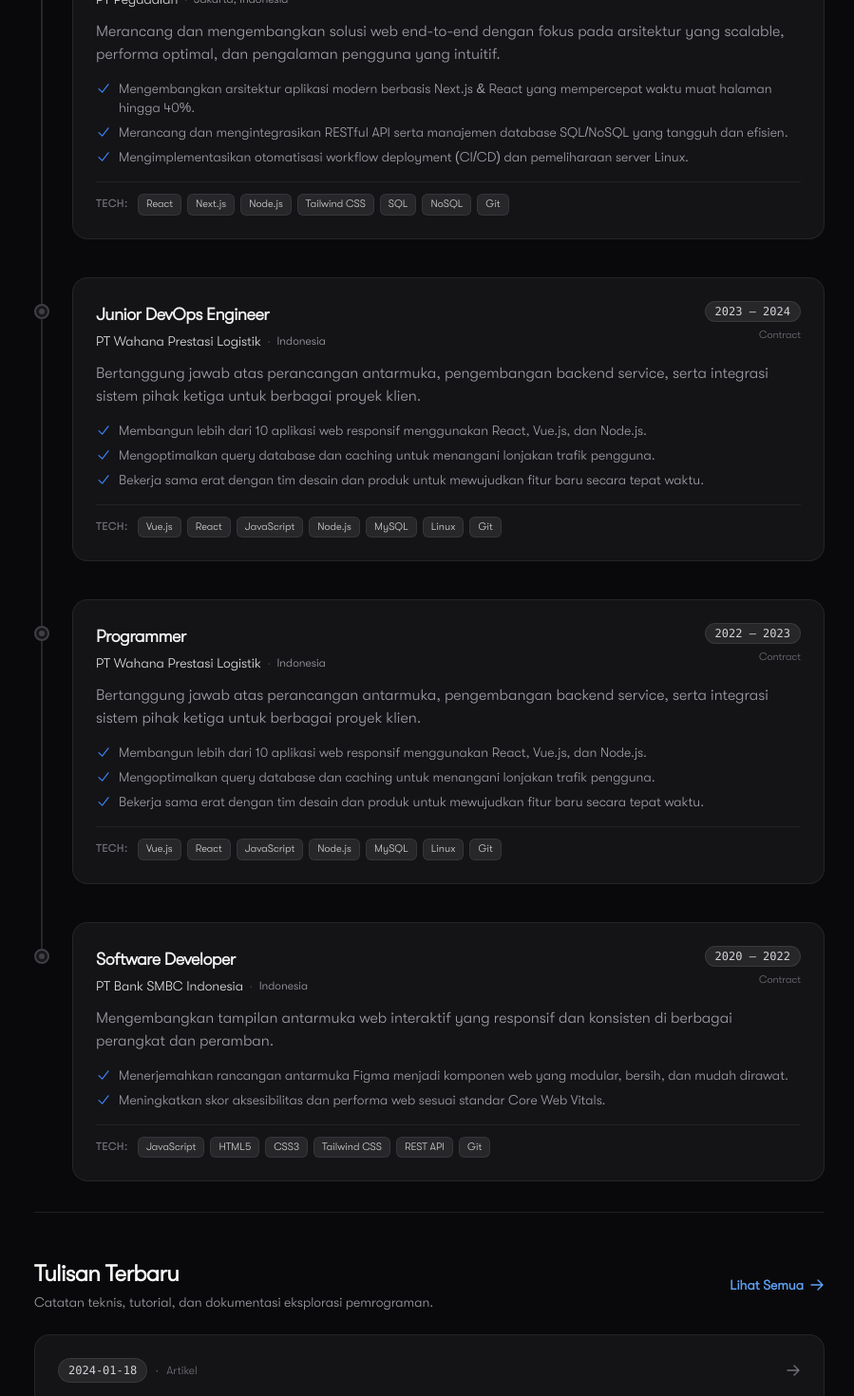
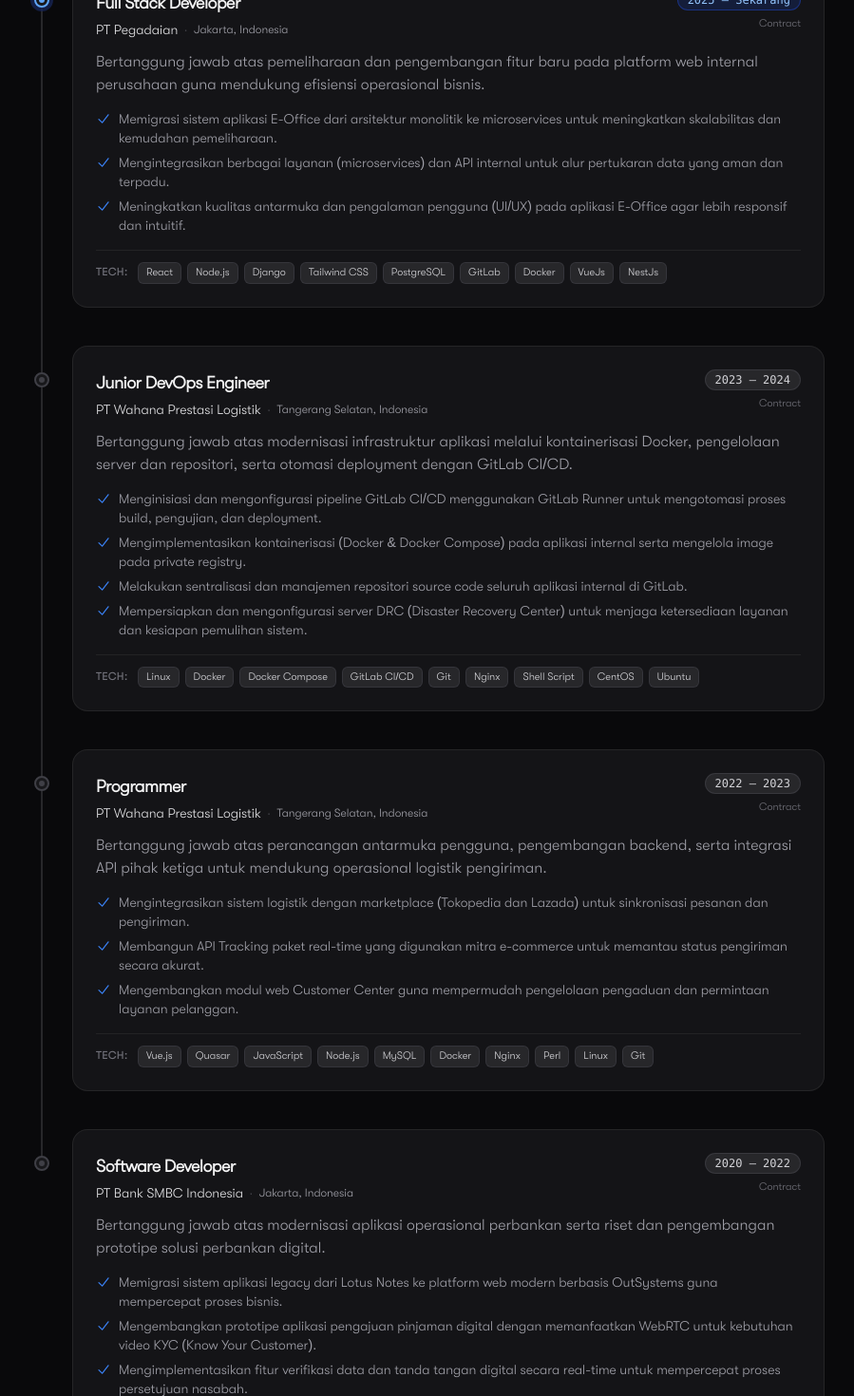
Before and after one commit to aloelsafzi/aloel.dev, a Next.js app: page / in a window 1280 px wide. Shown: the part 920-2390 px from the top of the page at 95% size, without its empty margins (188-1087 px from the left). Built offline with nearby package versions, Linux system fonts and the light colour scheme.

Commit message:
feat: update profile image and enhance skills and experience sections

```diff
--- a/src/app/components/AboutMe.jsx
+++ b/src/app/components/AboutMe.jsx
@@ -7,9 +7,15 @@
   { name: 'Tailwind CSS', category: 'frontend' },
   { name: 'JavaScript', category: 'language' },
   { name: 'Node.js', category: 'backend' },
-  { name: 'SQL', category: 'database' },
+  { name: 'ExpressJs', category: 'backend' },
+  { name: 'NestJs', category: 'backend' },
+  { name: 'Mysql', category: 'database' },
+  { name: 'PostgreSQL', category: 'database' },
   { name: 'NoSQL', category: 'database' },
   { name: 'Linux & Servers', category: 'devops' },
+  { name: 'Gitlab CI/CD', category: 'devops' },
+  { name: 'Docker', category: 'tools' },
+  { name: 'Docker Compose', category: 'tools' },
   { name: 'Git', category: 'tools' },
 ]
 
--- a/src/app/components/Experience.jsx
+++ b/src/app/components/Experience.jsx
@@ -8,63 +8,65 @@
     type: "Contract",
     current: true,
     description:
-      "Merancang dan mengembangkan solusi web end-to-end dengan fokus pada arsitektur yang scalable, performa optimal, dan pengalaman pengguna yang intuitif.",
+      "Bertanggung jawab atas pemeliharaan dan pengembangan fitur baru pada platform web internal perusahaan guna mendukung efisiensi operasional bisnis.",
     achievements: [
-      "Mengembangkan arsitektur aplikasi modern berbasis Next.js & React yang mempercepat waktu muat halaman hingga 40%.",
-      "Merancang dan mengintegrasikan RESTful API serta manajemen database SQL/NoSQL yang tangguh dan efisien.",
-      "Mengimplementasikan otomatisasi workflow deployment (CI/CD) dan pemeliharaan server Linux.",
+      "Memigrasi sistem aplikasi E-Office dari arsitektur monolitik ke microservices untuk meningkatkan skalabilitas dan kemudahan pemeliharaan.",
+      "Mengintegrasikan berbagai layanan (microservices) dan API internal untuk alur pertukaran data yang aman dan terpadu.",
+      "Meningkatkan kualitas antarmuka dan pengalaman pengguna (UI/UX) pada aplikasi E-Office agar lebih responsif dan intuitif.",
     ],
-    skills: ["React", "Next.js", "Node.js", "Tailwind CSS", "SQL", "NoSQL", "Git"],
+    skills: ["React", "Node.js", "Django", "Tailwind CSS", "PostgreSQL", "GitLab", "Docker", "VueJs", "NestJs"],
   },
   {
     role: "Junior DevOps Engineer",
     company: "PT Wahana Prestasi Logistik",
     companyUrl: "",
-    location: "Indonesia",
+    location: "Tangerang Selatan, Indonesia",
     period: "2023 — 2024",
     type: "Contract",
     current: false,
     description:
-      "Bertanggung jawab atas perancangan antarmuka, pengembangan backend service, serta integrasi sistem pihak ketiga untuk berbagai proyek klien.",
+      "Bertanggung jawab atas modernisasi infrastruktur aplikasi melalui kontainerisasi Docker, pengelolaan server dan repositori, serta otomasi deployment dengan GitLab CI/CD.",
     achievements: [
-      "Membangun lebih dari 10 aplikasi web responsif menggunakan React, Vue.js, dan Node.js.",
-      "Mengoptimalkan query database dan caching untuk menangani lonjakan trafik pengguna.",
-      "Bekerja sama erat dengan tim desain dan produk untuk mewujudkan fitur baru secara tepat waktu.",
+      "Menginisiasi dan mengonfigurasi pipeline GitLab CI/CD menggunakan GitLab Runner untuk mengotomasi proses build, pengujian, dan deployment.",
+      "Mengimplementasikan kontainerisasi (Docker & Docker Compose) pada aplikasi internal serta mengelola image pada private registry.",
+      "Melakukan sentralisasi dan manajemen repositori source code seluruh aplikasi internal di GitLab.",
+      "Mempersiapkan dan mengonfigurasi server DRC (Disaster Recovery Center) untuk menjaga ketersediaan layanan dan kesiapan pemulihan sistem.",
     ],
-    skills: ["Vue.js", "React", "JavaScript", "Node.js", "MySQL", "Linux", "Git"],
+    skills: ["Linux", "Docker", "Docker Compose", "GitLab CI/CD", "Git", "Nginx", "Shell Script", "CentOS", "Ubuntu"],
   },
   {
     role: "Programmer",
     company: "PT Wahana Prestasi Logistik",
     companyUrl: "",
-    location: "Indonesia",
+    location: "Tangerang Selatan, Indonesia",
     period: "2022 — 2023",
     type: "Contract",
     current: false,
     description:
-      "Bertanggung jawab atas perancangan antarmuka, pengembangan backend service, serta integrasi sistem pihak ketiga untuk berbagai proyek klien.",
+      "Bertanggung jawab atas perancangan antarmuka pengguna, pengembangan backend, serta integrasi API pihak ketiga untuk mendukung operasional logistik pengiriman.",
     achievements: [
-      "Membangun lebih dari 10 aplikasi web responsif menggunakan React, Vue.js, dan Node.js.",
-      "Mengoptimalkan query database dan caching untuk menangani lonjakan trafik pengguna.",
-      "Bekerja sama erat dengan tim desain dan produk untuk mewujudkan fitur baru secara tepat waktu.",
+      "Mengintegrasikan sistem logistik dengan marketplace (Tokopedia dan Lazada) untuk sinkronisasi pesanan dan pengiriman.",
+      "Membangun API Tracking paket real-time yang digunakan mitra e-commerce untuk memantau status pengiriman secara akurat.",
+      "Mengembangkan modul web Customer Center guna mempermudah pengelolaan pengaduan dan permintaan layanan pelanggan.",
     ],
-    skills: ["Vue.js", "React", "JavaScript", "Node.js", "MySQL", "Linux", "Git"],
+    skills: ["Vue.js", "Quasar", "JavaScript", "Node.js", "MySQL", "Docker", "Nginx", "Perl", "Linux", "Git"],
   },
   {
     role: "Software Developer",
     company: "PT Bank SMBC Indonesia",
     companyUrl: "",
-    location: "Indonesia",
+    location: "Jakarta, Indonesia",
     period: "2020 — 2022",
     type: "Contract",
     current: false,
     description:
-      "Mengembangkan tampilan antarmuka web interaktif yang responsif dan konsisten di berbagai perangkat dan peramban.",
+      "Bertanggung jawab atas modernisasi aplikasi operasional perbankan serta riset dan pengembangan prototipe solusi perbankan digital.",
     achievements: [
-      "Menerjemahkan rancangan antarmuka Figma menjadi komponen web yang modular, bersih, dan mudah dirawat.",
-      "Meningkatkan skor aksesibilitas dan performa web sesuai standar Core Web Vitals.",
+      "Memigrasi sistem aplikasi legacy dari Lotus Notes ke platform web modern berbasis OutSystems guna mempercepat proses bisnis.",
+      "Mengembangkan prototipe aplikasi pengajuan pinjaman digital dengan memanfaatkan WebRTC untuk kebutuhan video KYC (Know Your Customer).",
+      "Mengimplementasikan fitur verifikasi data dan tanda tangan digital secara real-time untuk mempercepat proses persetujuan nasabah.",
     ],
-    skills: ["JavaScript", "HTML5", "CSS3", "Tailwind CSS", "REST API", "Git"],
+    skills: ["JavaScript", "Node.js", "Express.js", "OutSystems", "WebRTC", "GitLab", "Git"],
   },
 ]
 
@@ -124,16 +126,14 @@
             <div className="flex flex-col items-center shrink-0 w-4 select-none" aria-hidden="true">
               {/* Line above dot: visible for all except first item */}
               <div
-                className={`w-0.5 h-6 sm:h-7 transition-colors ${
-                  index === 0 ? "bg-transparent" : "bg-zinc-200 dark:bg-zinc-800"
+                className={`w-0.5 h-6 sm:h-7 transition-colors ${index === 0 ? "bg-transparent" : "bg-zinc-200 dark:bg-zinc-800"
                   }`}
               />
 
               {/* Indicator Dot */}
               <div className="relative flex items-center justify-center shrink-0 z-10">
                 <div
-                  className={`w-3.5 h-3.5 sm:w-4 sm:h-4 rounded-full border-2 bg-white dark:bg-zinc-900 transition-colors flex items-center justify-center ${
-                    item.current
+                  className={`w-3.5 h-3.5 sm:w-4 sm:h-4 rounded-full border-2 bg-white dark:bg-zinc-900 transition-colors flex items-center justify-center ${item.current
                     ? "border-blue-600 dark:border-blue-400 ring-4 ring-blue-100 dark:ring-blue-950/80"
                     : "border-zinc-300 dark:border-zinc-700 group-hover:border-blue-500"
                     }`}
@@ -148,8 +148,7 @@
 
               {/* Line below dot: fills to bottom of item, visible for all except last item */}
               <div
-                className={`w-0.5 grow transition-colors ${
-                  index === experiences.length - 1 ? "bg-transparent" : "bg-zinc-200 dark:bg-zinc-800"
+                className={`w-0.5 grow transition-colors ${index === experiences.length - 1 ? "bg-transparent" : "bg-zinc-200 dark:bg-zinc-800"
                   }`}
               />
             </div>
@@ -207,8 +206,7 @@
                   {/* Period & Employment Type Badges */}
                   <div className="flex sm:flex-col sm:items-end items-center gap-1.5 shrink-0 mt-1 sm:mt-0">
                     <span
-                      className={`inline-flex items-center px-2.5 py-0.5 rounded-full text-xs font-medium font-mono ${
-                        item.current
+                      className={`inline-flex items-center px-2.5 py-0.5 rounded-full text-xs font-medium font-mono ${item.current
                         ? "bg-blue-50 text-blue-700 dark:bg-blue-950/60 dark:text-blue-300 border border-blue-200/70 dark:border-blue-800/60"
                         : "bg-zinc-100 text-zinc-600 dark:bg-zinc-800 dark:text-zinc-300 border border-zinc-200/70 dark:border-zinc-700/70"
                         }`}
--- a/src/app/components/ProfileImage.jsx
+++ b/src/app/components/ProfileImage.jsx
@@ -10,7 +10,7 @@
         {/* Avatar container */}
         <div className="relative w-36 h-36 sm:w-44 sm:h-44 md:w-48 md:h-48 rounded-full overflow-hidden ring-4 ring-white dark:ring-zinc-900 shadow-xl shadow-zinc-200/80 dark:shadow-black/60 bg-zinc-100 dark:bg-zinc-800">
           <Image
-            src="https://ik.imagekit.io/0nln4zk3z/aloel-blog/aloel.jpg?updatedAt=1691966182099"
+            src="/aloel.jpg"
             alt="Samsul Fauzi"
             sizes="(max-width: 640px) 144px, (max-width: 768px) 176px, 192px"
             quality={85}
```
Also changed, not shown: public/aloel.jpg (added). Lines whose indentation alone changed are shown as unchanged.
